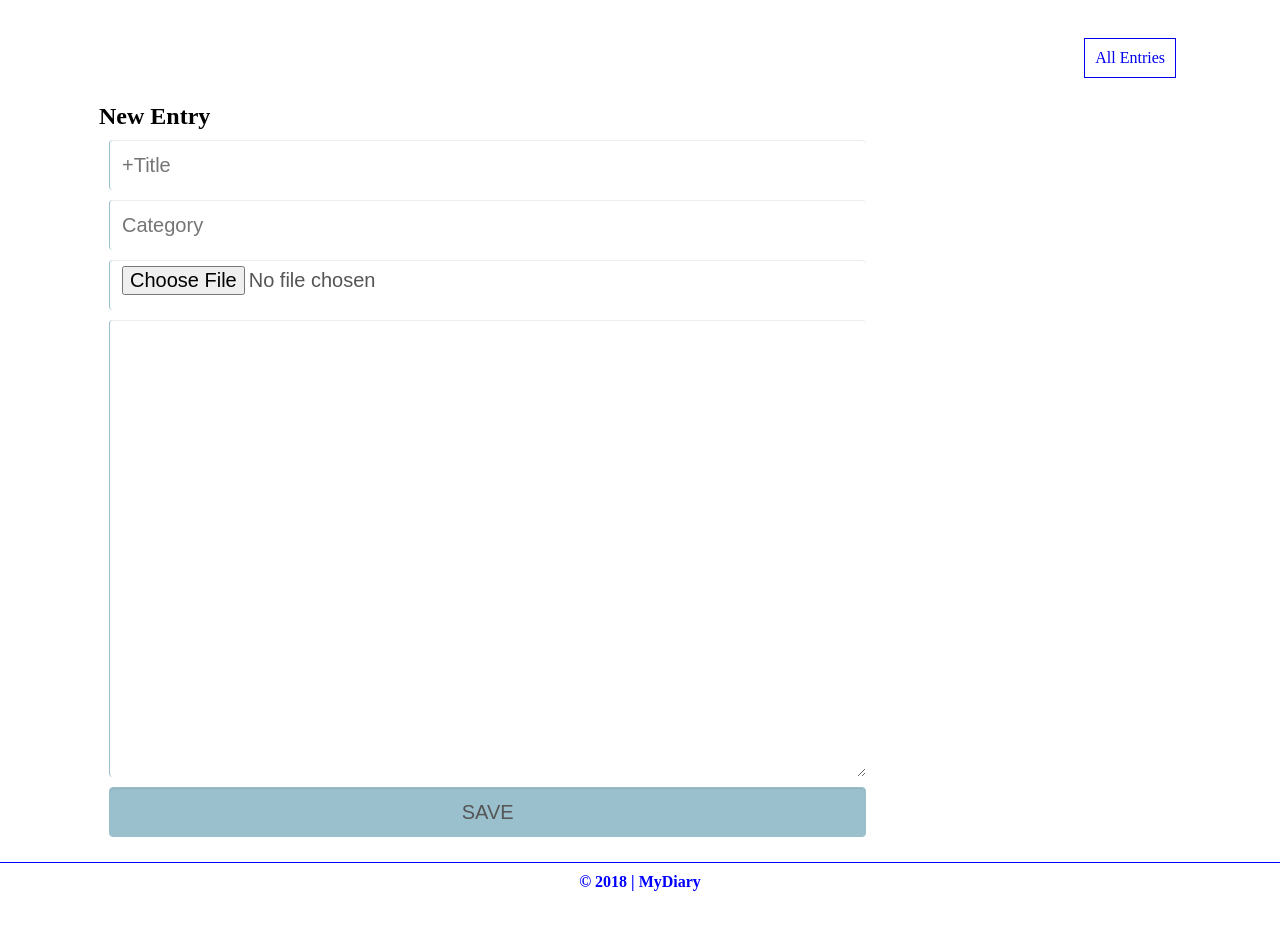
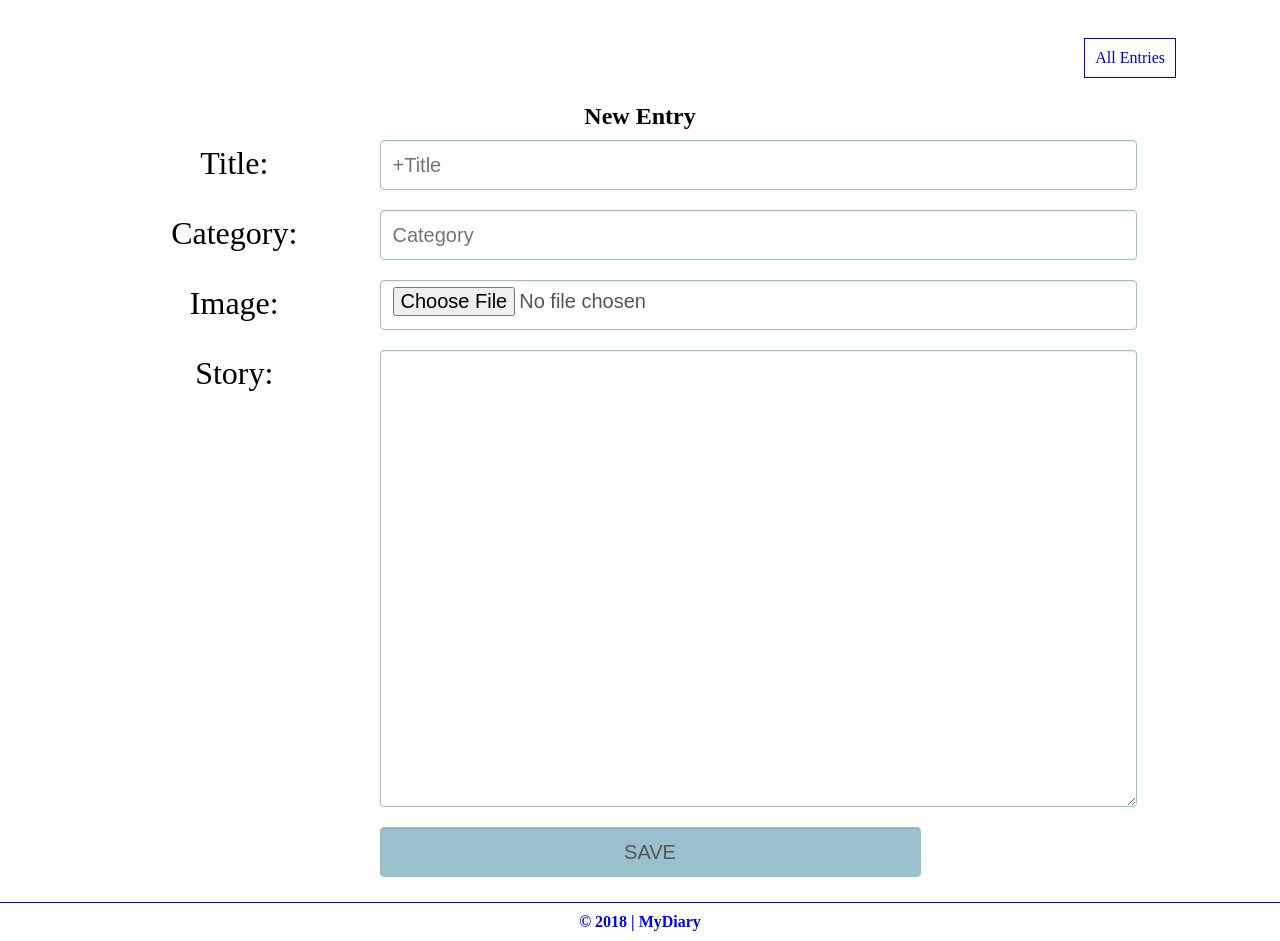
Before and after one commit to slimsolz/MyDiary, a website: page UI/new_entry.html in a window 1280 px wide. Shown: the part 60-1001 px from the top of the page. Before the commit the page ends 961 px from the top, so only its background shows below. Drawn offline with Linux system fonts and the light colour scheme.

Commit message:
Reorganise UI component

```diff
--- a/UI/new_entry.html
+++ b/UI/new_entry.html
@@ -28,23 +28,28 @@
                 <a href="entries.html">All Entries</a>
               </div>
               <div id="new_form">
-                <h1>New Entry</h1>
+                <h1 class="headin">New Entry</h1>
                 <form id="add_new_form" role="form">
                   <div>
-                    <input class="form-input " type="text" id="title" name="title" placeholder="&plus;Title" required>
+                    <label class="col-3">Title:</label>
+                    <input class="form-input col-8" type="text" id="title" name="title" placeholder="&plus;Title" required>
                   </div>
                   <div>
-                    <input class="form-input " type="text" id="category" name="category" placeholder="Category">
+                    <label class="col-3">Category:</label>
+                    <input class="form-input col-8" type="text" id="category" name="category" placeholder="Category">
                   </div>
                   <div>
-                    <input class="form-input " type="file" name="entry_image">
+                    <label class="col-3">Image:</label>
+                    <input class="form-input col-8" type="file" name="entry_image">
                   </div>
                   <div>
                   <div>
-                    <textarea id="story" class="form-input" rows="5" cols="6" required></textarea>
+                    <label class="col-3">Story:</label>
+                    <textarea id="story" class="form-input col-8" rows="5" cols="6" required></textarea>
                   </div>
                   <div>
-                    <input type="submit" name="submit" value="SAVE" class="form-input">
+                    <div class="col-3"></div>
+                    <input type="submit" name="submit" value="SAVE" class="form-input col-8">
                   </div>
                 </form>
               </div>
--- a/UI/style/style.css
+++ b/UI/style/style.css
@@ -414,7 +414,7 @@ article a {
 	color: white;
 }
 
-#new_form {
+#new_form, #edit_form {
 	margin-left: 20px;
 	margin-right: 20px;
 }
@@ -431,7 +431,7 @@ article a {
   background-color: #fff;
   background-image: none;
   border: none;
-  border-left: 1px solid #9AC0CD;
+  border: 1px solid #9AC0CD;
   border-radius: 4px;
   -webkit-box-shadow: inset 0 1px 1px rgba(0, 0, 0, .075);
           box-shadow: inset 0 1px 1px rgba(0, 0, 0, .075);
@@ -464,13 +464,24 @@ legend {
   padding: 3px;
 }
 
+.headin{
+  text-align: center;
+}
+
 #new_form textarea {
 	height: 457px;
 }
 
+
 #edit_form textarea {
   height: 457px;
 }
+
+#new_form label, #edit_form label {
+  text-align: center;
+  font-size: 2em;
+}
+
 
 .profile_form textarea {
   height: 300px;
@@ -480,11 +491,13 @@ legend {
 #new_form input[type=submit] {
 	background: #9AC0CD;
 	border: 1px solid #9AC0CD;
+  max-width: 50%;
 }
 
 #edit_form input[type=submit] {
   background: #9AC0CD;
   border: 1px solid #9AC0CD;
+  max-width: 50%;
 }
 
 .profile_form input[type=submit] {
```
Also changed, not shown: UI/edit_entry.html (+11 -6 lines).
